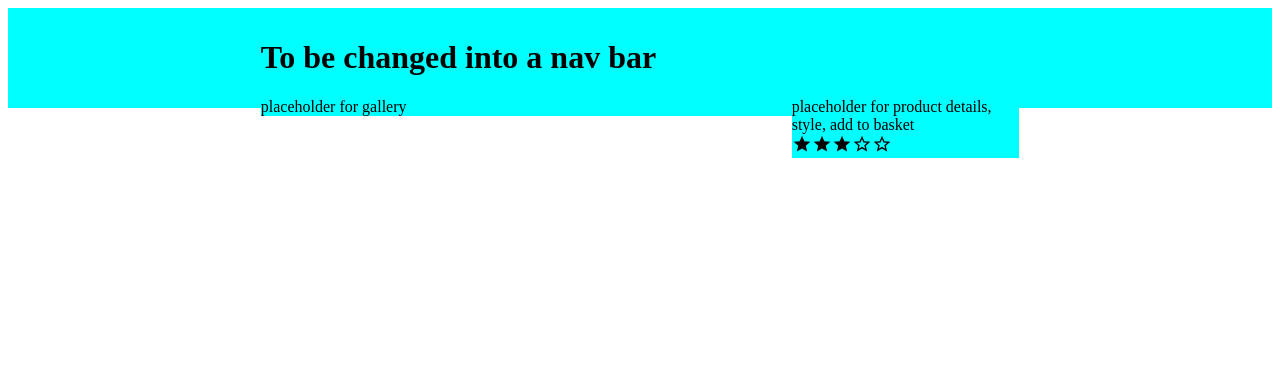
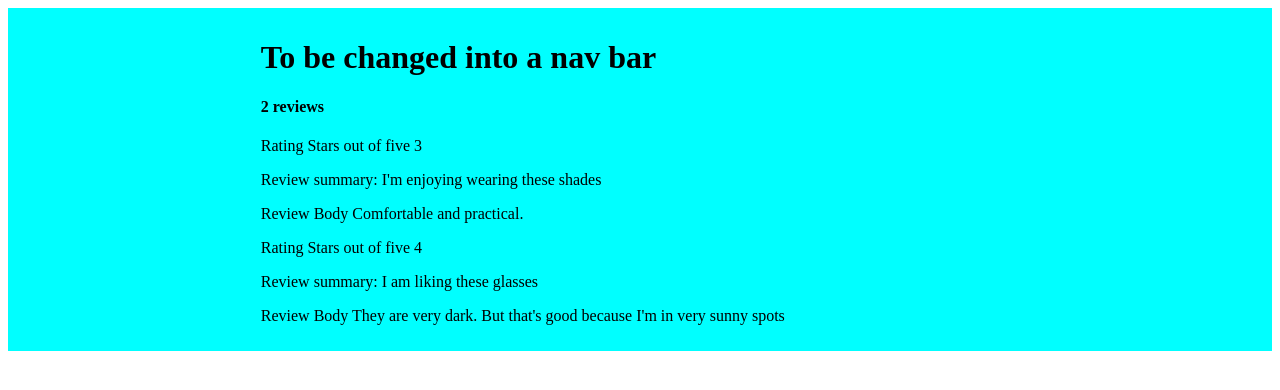
Before and after one commit to rpp36-sdc-netbios/rpp36sdc-netbios-webapp, a React app: page / in a window 1280 px wide. Shown: the top 390 px of the page. Built offline with nearby package versions, Linux system fonts and the light colour scheme.

Commit message:
working on Rating

```diff
--- a/client/src/components/App.jsx
+++ b/client/src/components/App.jsx
@@ -2,10 +2,19 @@ import React from 'react';
 import Overview from './Overview/Overview.jsx';
 import StarRating from './Overview/StarRating.jsx';
 import './app.css';
+import fakeData from './Rating/FakeData.js';
+import Rating from './Rating/Rating.jsx';
+
 
 class App extends React.Component {
-  constructor() {
-    super();
+  constructor(props) {
+    super(props);
+    this.state ={
+      reviewsResults:fakeData,
+      product_id :1,
+      sort:'newest',
+
+    }
 
   }
 
@@ -13,7 +22,8 @@ class App extends React.Component {
     return (
       <div id='container' style={{width: '60%', margin: 'auto', padding: '10px'}}>
       <h1>To be changed into a nav bar</h1>
-      <Overview />
+
+      <Rating results = {this.state.reviewsResults}/>
       </div>
     );
   }
--- /dev/null
+++ b/client/src/components/Rating/FakeData.js
@@ -0,0 +1,35 @@
+var data = [
+  {
+    "review_id": 5,
+    "rating": 3,
+    "summary": "I'm enjoying wearing these shades",
+    "recommend": false,
+    "response": null,
+    "body": "Comfortable and practical.",
+    "date": "2019-04-14T00:00:00.000Z",
+    "reviewer_name": "shortandsweeet",
+    "helpfulness": 5,
+    "photos": [{
+        "id": 1,
+        "url": "urlplaceholder/review_5_photo_number_1.jpg"
+      },
+      {
+        "id": 2,
+        "url": "urlplaceholder/review_5_photo_number_2.jpg"
+      },
+    ]
+  },
+  {
+    "review_id": 3,
+    "rating": 4,
+    "summary": "I am liking these glasses",
+    "recommend": false,
+    "response": "Glad you're enjoying the product!",
+    "body": "They are very dark. But that's good because I'm in very sunny spots",
+    "date": "2019-06-23T00:00:00.000Z",
+    "reviewer_name": "bigbrotherbenjamin",
+    "helpfulness": 5,
+    "photos": [],
+  }
+]
+export default data;
--- a/client/src/components/Rating/Rating.jsx
+++ b/client/src/components/Rating/Rating.jsx
@@ -0,0 +1,19 @@
+import React from 'react';
+import  Review from './Review.jsx';
+const Rating = (props) => {
+
+  console.log('props.results'+props.results)
+
+  return(
+    <div id = " ratingContainer">
+    <h4> {props.results.length} reviews </h4>
+      <div>
+      {props.results.map((review, key)=> <Review review={review} key = {review.review_id}/>
+      )}
+      </div>
+    </div>
+
+    );
+}
+
+export default Rating;
--- /dev/null
+++ b/client/src/components/Rating/Review.jsx
@@ -0,0 +1,19 @@
+import React from 'react';
+
+const Review= (props) => {
+
+
+  return(
+   <div>
+     <p> Rating Stars out of five {props.review.rating}</p>
+     <p> Review summary: {props.review.summary} </p>
+     <p> Review Body {props.review.body} </p>
+   </div>
+    );
+
+
+}
+
+
+
+export default Review;
--- a/client/src/components/app.css
+++ b/client/src/components/app.css
@@ -1,4 +1,4 @@
 /* test */
 div {
   background-color: aqua;
-}
+};
--- a/package.json
+++ b/package.json
@@ -4,7 +4,7 @@
   "description": "",
   "main": "server.js",
   "scripts": {
-    "test": "jest",
+    "test": "jest --coverage",
     "build": "webpack -w",
     "start": "nodemon server.js"
   },
```
Also changed, not shown: server.js (+4 -4 lines), client/src/components/Reviews/Reviews.jsx (deleted), 3 other files (tests, documents, lock files or other folders).
